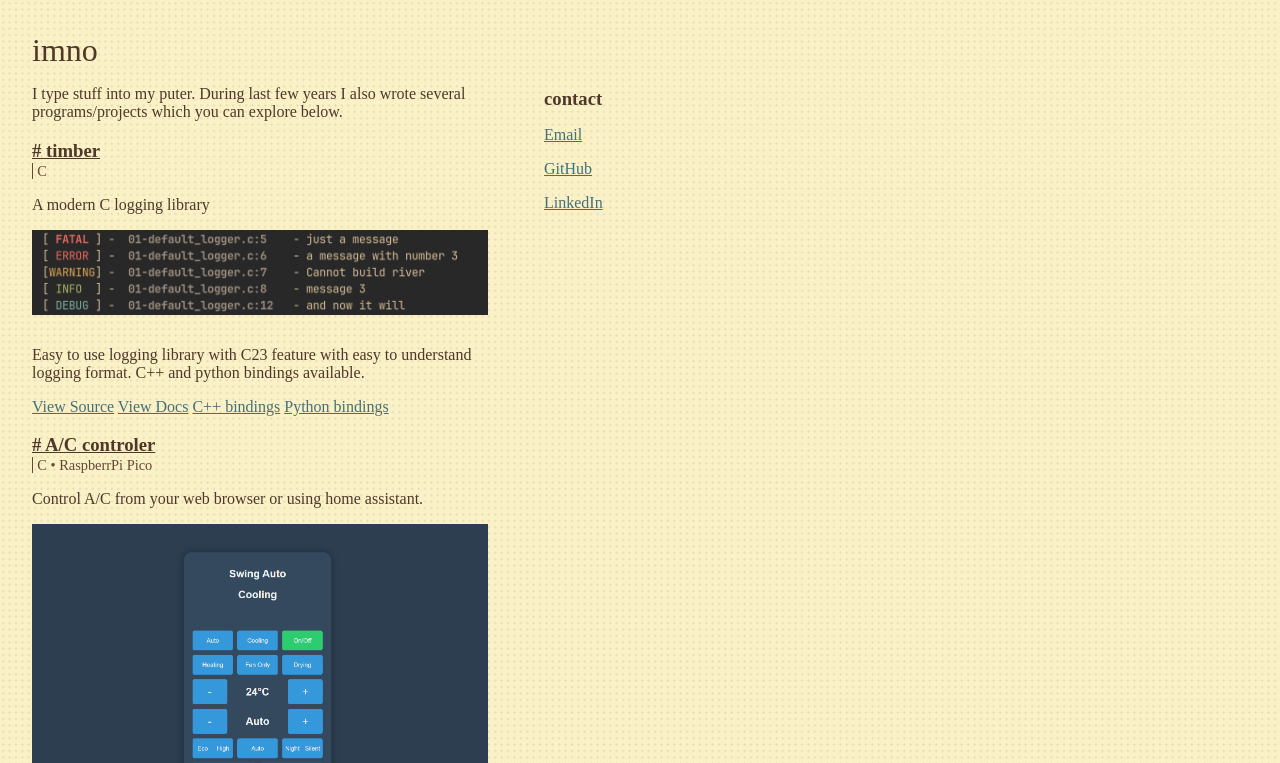
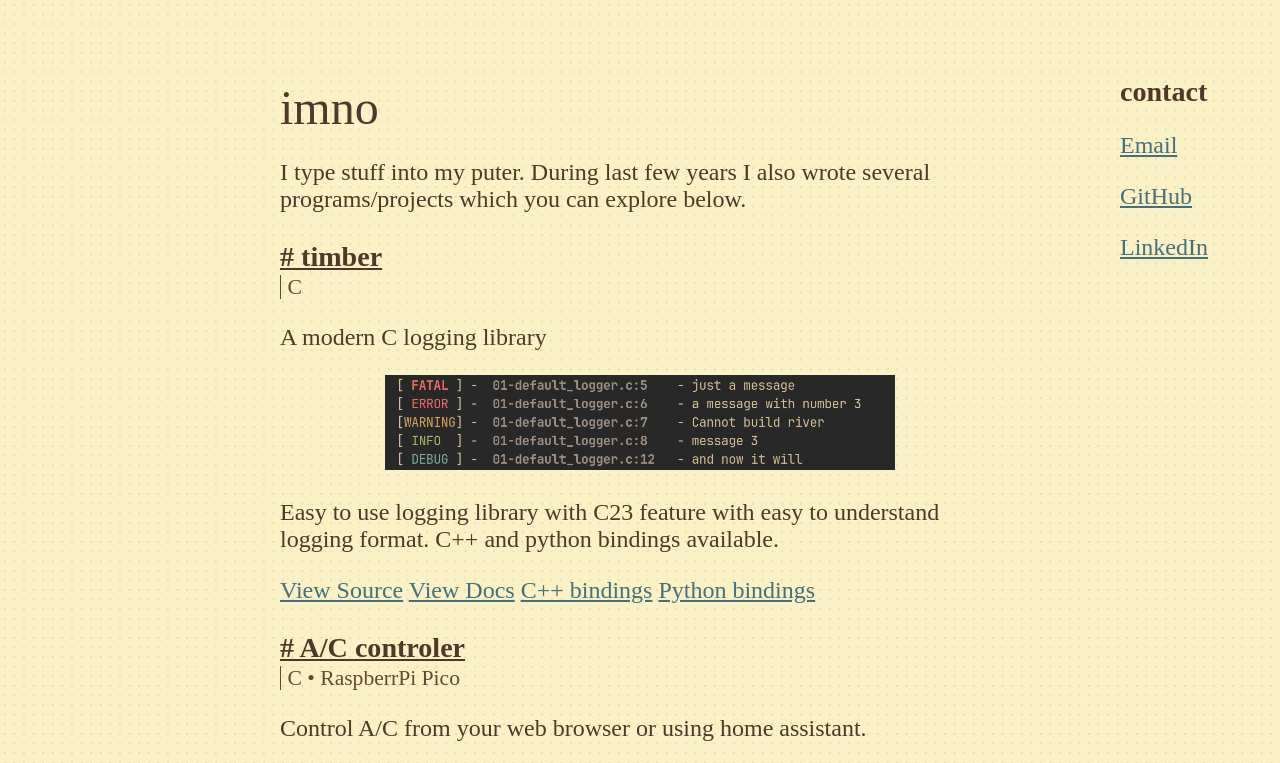
Before and after one commit to Imn0/website, a plain HTML site: page website/index.html in a window 1280 px wide. Shown: the top 763 px of the page. Drawn offline with Linux system fonts and the light colour scheme; a web font is replaced by a local one.

Commit message:
center content

```diff
--- a/website/index.html
+++ b/website/index.html
@@ -1,4 +1,4 @@
-<!DOCTYPE html>
+<!doctype html>
 <html lang="en">
     <head>
         <meta charset="UTF-8" />
@@ -28,7 +28,8 @@
 
             body {
                 font-family: "Iosevka Custom Web";
-                margin: 2em;
+                font-size: x-large;
+                margin-top: 2em;
                 background-color: var(--bg);
                 color: var(--text);
                 background-image: radial-gradient(
@@ -36,6 +37,9 @@
                     transparent 1px
                 );
                 background-size: 0.4em 0.4em;
+                display: grid;
+                grid-template-columns: 1fr auto 1fr;
+                align-items: start;
             }
 
             a {
@@ -48,14 +52,17 @@
             }
 
             #content {
-                float: left;
+                grid-column: 2;
                 max-width: 30em;
-                margin-right: 2em;
             }
+
             #contact {
-                float: left;
-                max-width: 10em;
+                box-sizing: border-box;
+                grid-column: 3;
+                padding-left: 5em;
+                max-width: 1fr;
             }
+
             h1 {
                 font-weight: normal;
                 margin-bottom: 0;
@@ -69,25 +76,46 @@
             }
 
             .project-image {
-                width: 30em;
+                max-width: 30em;
                 height: auto;
+                display: flex;
+                justify-content: center;
             }
+
             .project-image img {
                 max-width: 95%;
                 max-height: 95%;
                 object-fit: contain;
             }
+
             .project-tech {
                 color: var(--text-dim);
                 font-size: 0.9em;
                 padding-left: 0.3em;
                 border-left: 1.23px solid var(--text-dim);
             }
+
+            @media (max-width: 768px) {
+                body {
+                    grid-template-columns: 1fr;
+                    row-gap: 2em;
+                }
+
+                #content {
+                    grid-column: 1;
+                    padding-bottom: 1em;
+                }
+
+                #contact {
+                    grid-column: 1;
+                    padding-left: 0;
+                }
+            }
         </style>
     </head>
     <body>
-        <h1>imno</h1>
         <div id="content">
+            <h1>imno</h1>
             <p>
                 I type stuff into my puter. During last few years I also wrote
                 several programs/projects which you can explore below.
```
